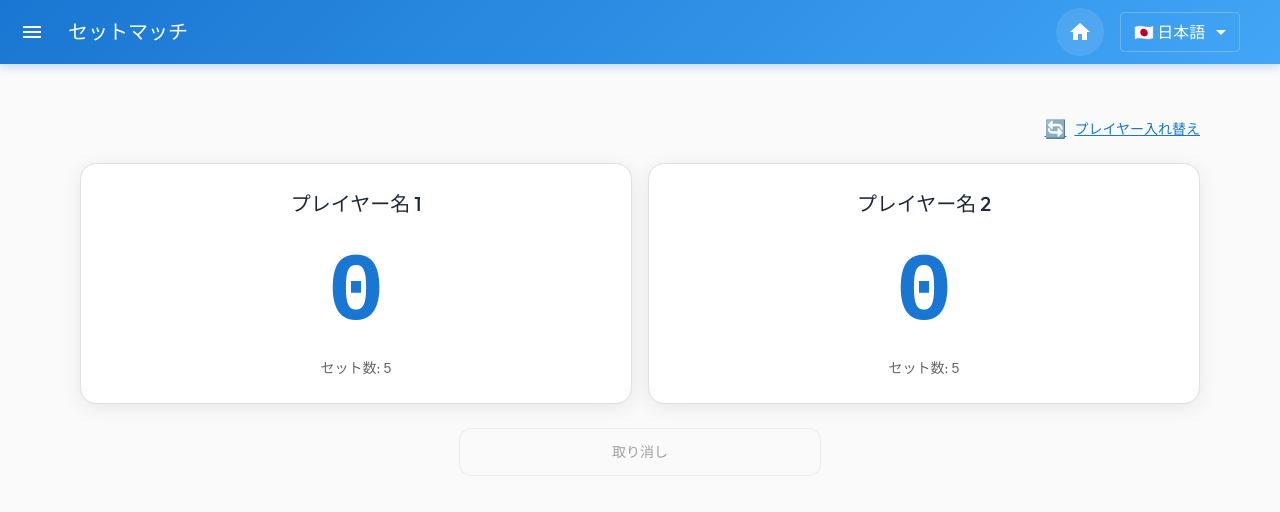
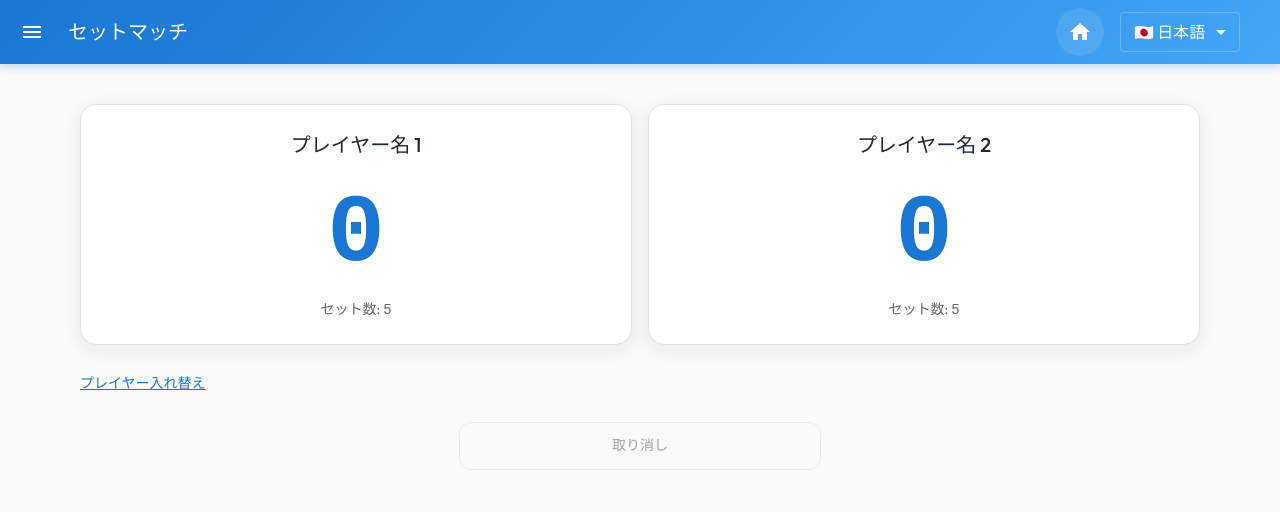
Before and after one commit to sgwrysk/billiard-frontend, a React (Vite) app: page / in a window 1280 px wide. Both pictures are taken after a click on the button "ゲーム開始". Shown: the top 512 px of the page. Built offline with nearby package versions, Linux system fonts and the light colour scheme.

Commit message:
chore(UI): 入れ替えリンクのアイコン削除と位置をカード下左へ移動（SetMatch/Rotation）

```diff
--- a/src/components/games/RotationBoard.tsx
+++ b/src/components/games/RotationBoard.tsx
@@ -82,26 +82,6 @@ export const RotationBoard: React.FC<RotationBoardProps> = ({
 
   return (
     <Box>
-      {/* Swap players link-like button */}
-      {canSwapPlayers && onSwapPlayers && (
-        <Box sx={{ display: 'flex', justifyContent: 'flex-end', mb: 1 }}>
-          <Button
-            variant="text"
-            color="primary"
-            startIcon={<span style={{ fontSize: '1.1rem' }}>🔄</span>}
-            onClick={onSwapPlayers}
-            sx={{
-              px: 0,
-              minWidth: 'auto',
-              textDecoration: 'underline',
-              '&:hover': { textDecoration: 'underline' },
-            }}
-            title={t('game.swapPlayers')}
-          >
-            {t('game.swapPlayers')}
-          </Button>
-        </Box>
-      )}
       {/* Chess Clock */}
       {game.chessClock?.enabled && onTimeUp && onSwitchToPlayer && (
         <Box sx={{ mb: 3 }}>
@@ -330,6 +310,26 @@ export const RotationBoard: React.FC<RotationBoardProps> = ({
         </CardContent>
       </Card>
 
+      {/* Swap players link-like button (bottom-left) */}
+      {canSwapPlayers && onSwapPlayers && (
+        <Box sx={{ display: 'flex', justifyContent: 'flex-start', mt: -1, mb: 2 }}>
+          <Button
+            variant="text"
+            color="primary"
+            onClick={onSwapPlayers}
+            sx={{
+              px: 0,
+              minWidth: 'auto',
+              textDecoration: 'underline',
+              '&:hover': { textDecoration: 'underline' },
+            }}
+            title={t('game.swapPlayers')}
+          >
+            {t('game.swapPlayers')}
+          </Button>
+        </Box>
+      )}
+
       {/* Action Buttons */}
       <Grid container spacing={2}>
         <Grid item xs={12} sm={6}>
--- a/src/components/games/SetMatchBoard.tsx
+++ b/src/components/games/SetMatchBoard.tsx
@@ -38,26 +38,6 @@ export const SetMatchBoard: React.FC<SetMatchBoardProps> = ({
 
   return (
     <Box>
-      {/* Swap players link-like button */}
-      {canSwapPlayers && onSwapPlayers && (
-        <Box sx={{ display: 'flex', justifyContent: 'flex-end', mb: 1 }}>
-          <Button
-            variant="text"
-            color="primary"
-            startIcon={<span style={{ fontSize: '1.1rem' }}>🔄</span>}
-            onClick={onSwapPlayers}
-            sx={{
-              px: 0,
-              minWidth: 'auto',
-              textDecoration: 'underline',
-              '&:hover': { textDecoration: 'underline' },
-            }}
-            title={t('game.swapPlayers')}
-          >
-            {t('game.swapPlayers')}
-          </Button>
-        </Box>
-      )}
       {/* Chess Clock */}
       {game.chessClock?.enabled && onTimeUp && onSwitchToPlayer && (
         <Box sx={{ mb: 3 }}>
@@ -144,6 +124,26 @@ export const SetMatchBoard: React.FC<SetMatchBoardProps> = ({
         ))}
       </Grid>
 
+      {/* Swap players link-like button (bottom-left) */}
+      {canSwapPlayers && onSwapPlayers && (
+        <Box sx={{ display: 'flex', justifyContent: 'flex-start', mt: -1, mb: 2 }}>
+          <Button
+            variant="text"
+            color="primary"
+            onClick={onSwapPlayers}
+            sx={{
+              px: 0,
+              minWidth: 'auto',
+              textDecoration: 'underline',
+              '&:hover': { textDecoration: 'underline' },
+            }}
+            title={t('game.swapPlayers')}
+          >
+            {t('game.swapPlayers')}
+          </Button>
+        </Box>
+      )}
+
       {/* Action Buttons */}
       <Grid container spacing={2} justifyContent="center">
         <Grid item xs={12} sm={6} md={4}>
```
